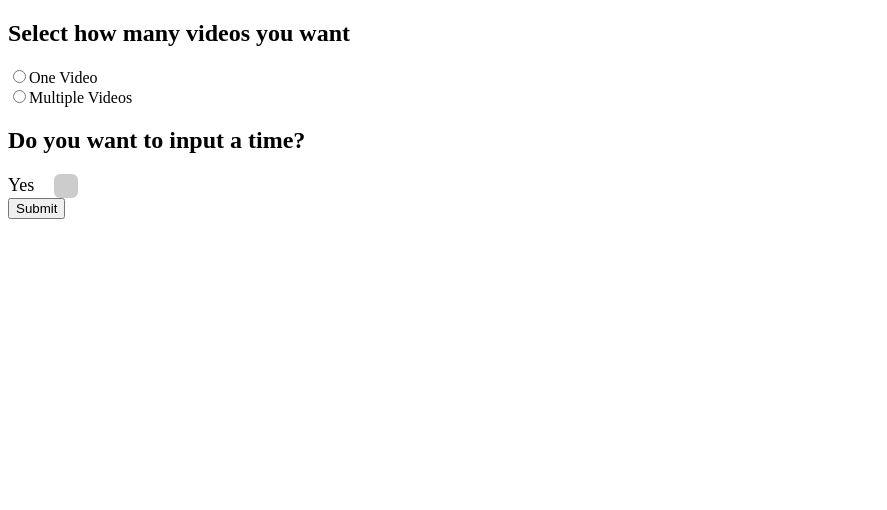
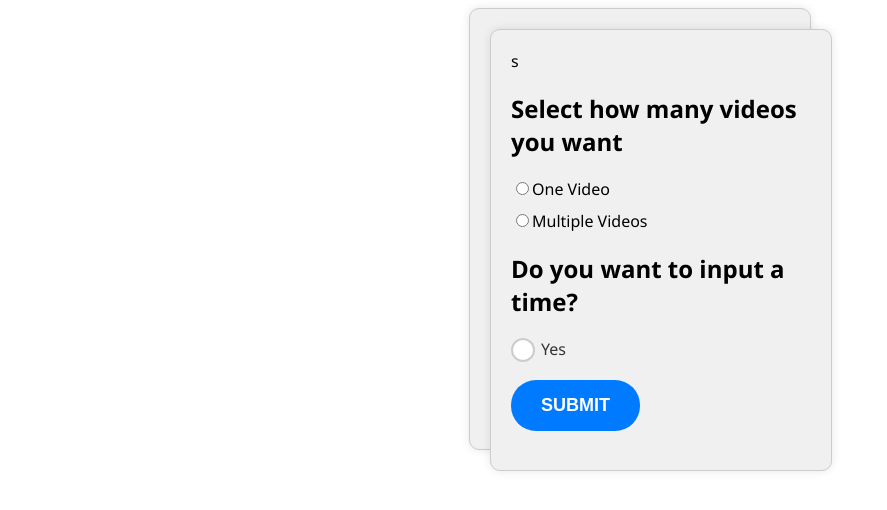
Before and after one commit to Rohannpatel04/Video-Learner-Extension-, a React (Create React App) app in the folder react-chrome-ext/: page / in a window 1280 px wide. Shown: the top 510 px of the page, without its empty margins (0-887 px from the left). Built offline with nearby package versions, Linux system fonts and the light colour scheme; the HTML template or start-up script is replaced by a standard one.

Commit message:
changed the framwork to use components

```diff
--- a/react-chrome-ext/src/App.css
+++ b/react-chrome-ext/src/App.css
@@ -1,59 +1,106 @@
-/* Checkbox */
-.checkbox {
-  display: flex;
-  align-items: center;
-  cursor: pointer;
-  font-size: 18px;
-  user-select: none;
+.App {
+  font-family: 'Segoe UI', Tahoma, Geneva, Verdana, sans-serif;
+  width: 300px;
+  height: 400px;
+  margin: 0 auto;
+  padding: 20px;
+  background-color: #f0f0f0; /* Light gray background */
+  border: 1px solid #ccc;
+  border-radius: 10px;
+  box-shadow: 0 0 10px rgba(0, 0, 0, 0.1);
 }
 
-/* Hide the browser's default checkbox */
+.container {
+  margin-bottom: 20px;
+}
+
+.radio-container {
+  margin-bottom: 10px;
+}
+
+.checkbox-container {
+  margin-bottom: 10px;
+}
+
+.time-container {
+  margin-top: 10px;
+}
+
+.checkbox {
+  display: inline-block;
+  position: relative;
+  padding-left: 30px;
+  cursor: pointer;
+  font-size: 16px;
+  user-select: none;
+  color: #333;
+}
+
 .checkbox input {
+  position: absolute;
   opacity: 0;
   cursor: pointer;
+  height: 0;
+  width: 0;
 }
 
-/* Custom checkbox */
 .checkmark {
-  position: relative;
-  display: inline-block;
-  width: 24px;
-  height: 24px;
-  background-color: #ccc;
-  border-radius: 6px;
-  margin-right: 12px;
+  position: absolute;
+  top: 0;
+  left: 0;
+  height: 20px;
+  width: 20px;
+  background-color: #fff; /* White background */
+  border-radius: 50%;
+  border: 2px solid #ccc;
+  transition: background-color 0.3s, border-color 0.3s;
 }
 
-/* When the checkbox is checked, add a blue background */
-.checkbox input:checked ~ .checkmark {
-  background-color: #2196f3;
+.checkbox:hover input ~ .checkmark {
+  background-color: #f0f0f0; /* Light gray background on hover */
+  border-color: #999;
 }
 
-/* Create the checkmark/indicator (hidden when not checked) */
+.checkbox input:checked ~ .checkmark {
+  background-color: #007bff; /* Blue background when checked */
+  border-color: #0056b3;
+}
+
 .checkmark:after {
   content: "";
   position: absolute;
-  left: 7px;
-  top: 3px;
-  width: 8px;
-  height: 14px;
-  border: solid white;
-  border-width: 0 3px 3px 0;
-  transform: rotate(45deg);
   display: none;
 }
 
-/* Show the checkmark when checked */
 .checkbox input:checked ~ .checkmark:after {
   display: block;
 }
 
-/* Checkbox label */
-.label {
-  flex: 1;
+.checkbox .checkmark:after {
+  content: "";
+  position: absolute;
+  left: 6px;
+  top: 3px;
+  width: 4px;
+  height: 8px;
+  border: solid white;
+  border-width: 0 2px 2px 0;
+  transform: rotate(45deg);
 }
 
-/* Time input */
-.time-input {
-  margin-top: 20px;
+.submit-button {
+  background-color: #007bff; /* Blue button background */
+  color: white;
+  border: none;
+  border-radius: 25px;
+  padding: 15px 30px;
+  cursor: pointer;
+  font-size: 18px;
+  font-weight: bold;
+  text-transform: uppercase;
+  transition: background-color 0.3s;
 }
+
+.submit-button:hover {
+  background-color: #0056b3; /* Darker blue on hover */
+}
--- a/react-chrome-ext/src/App.tsx
+++ b/react-chrome-ext/src/App.tsx
@@ -1,84 +1,14 @@
-/*global chrome*/
-import React, { useState } from "react";
-import './App.css';
+import React from "react";
+import HomePage from "./components/homepage";
+import YTPage from "./components/ytpage";
+import "./App.css";
 
 function App() {
-  // radio buttons for the amount of videos
-  const [selectedOption, setSelectedOption] = useState('');
-
-  // to store the URL
-  const [linkUrl, setLinkUrl] = useState('');
-
-  // the state of the checkbox for inputting time
-  const [wantToInputTime, setWantToInputTime] = useState(false);
-
-  // when the radio button selected changes
-  const handleOptionChange = (event: { target: { value: React.SetStateAction<string>; }; }) => {
-    setSelectedOption(event.target.value);
-
-  };
-
-  // when the box is checked
-  const handleCheckboxChange = (event: { target: { checked: any; }; }) => {
-    setWantToInputTime(event.target.checked);
-  };
-
-  // submit button
-  const handleSubmit = async () => {
-    // code to get current tab url
-
-  };
-
-  // what is displayed in the popup
   return (
     <div className="App">
-      <h2>Select how many videos you want</h2>
-      <div>
-        <label>
-          <input
-            type="radio"
-            value="1"
-            checked={selectedOption === '1'}
-            onChange={handleOptionChange}
-          />
-          One Video
-        </label>
-      </div>
-      <div>
-        <label>
-          <input
-            type="radio"
-            value="2"
-            checked={selectedOption === '2'}
-            onChange={handleOptionChange}
-          />
-          Multiple Videos
-        </label>
-      </div>
-      <div>
-        {selectedOption && <p>Selected Option: {selectedOption}</p>}
-      </div>
-      <h2>Do you want to input a time?</h2>
-        <label className="checkbox"> Yes
-          <input
-            type="checkbox"
-            checked= {wantToInputTime}
-            onChange = {handleCheckboxChange}
-            />
-          <span className="checkmark"></span>
-        </label>
-        {wantToInputTime && (
-          <div>
-            {/* put in a slider here*/}
-            <input type="time"/>
-          </div>
-        )}
-      <div>
-        <button onClick={handleSubmit}>Submit</button>
-      </div>
+      <HomePage/>
     </div>
   );
-
 }
 
 export default App;
--- /dev/null
+++ b/react-chrome-ext/src/components/homepage.tsx
@@ -0,0 +1,90 @@
+/*global chrome*/
+import React, { useState } from "react";
+import '../css/homepage.css';
+
+function homepage() {
+  // radio buttons for the amount of videos
+  const [selectedOption, setSelectedOption] = useState('');
+
+  // to store the URL
+  const [linkUrl, setLinkUrl] = useState('');
+
+  // the state of the checkbox for inputting time
+  const [wantToInputTime, setWantToInputTime] = useState(false);
+
+  // when the radio button selected changes
+  const handleOptionChange = (event: { target: { value: React.SetStateAction<string>; }; }) => {
+    setSelectedOption(event.target.value);
+
+  };
+
+  // when the box is checked
+  const handleCheckboxChange = (event: { target: { checked: any; }; }) => {
+    setWantToInputTime(event.target.checked);
+  };
+
+  // submit button
+  const handleSubmit = async () => {
+    // code to get current tab url
+
+  };
+
+  // JSX for displaying in the popup
+  return (
+    <div className="App">s
+      <div className="container">
+        <h2>Select how many videos you want</h2>
+        <div className="radio-container">
+          <label>
+            <input
+              type="radio"
+              value="1"
+              checked={selectedOption === '1'}
+              onChange={handleOptionChange}
+            />
+            One Video
+          </label>
+        </div>
+        <div className="radio-container">
+          <label>
+            <input
+              type="radio"
+              value="2"
+              checked={selectedOption === '2'}
+              onChange={handleOptionChange}
+            />
+            Multiple Videos
+          </label>
+        </div>
+        <div className="selected-option">
+          {selectedOption && <p>Selected Option: {selectedOption}</p>}
+        </div>
+      </div>
+      <div className="container">
+        <h2>Do you want to input a time?</h2>
+        <div className="checkbox-container">
+          <label className="checkbox">
+            Yes
+            <input
+              type="checkbox"
+              checked={wantToInputTime}
+              onChange={handleCheckboxChange}
+            />
+            <span className="checkmark"></span>
+          </label>
+        </div>
+        {wantToInputTime && (
+          <div className="time-container">
+            <input type="time" />
+          </div>
+        )}
+      </div>
+      <div className="container">
+        <button className="submit-button" onClick={handleSubmit}>Submit</button>
+      </div>
+    </div>
+  );
+}
+
+
+export default homepage;
--- /dev/null
+++ b/react-chrome-ext/src/components/ytpage.tsx
@@ -0,0 +1,15 @@
+/*global chrome*/
+import React, { useState } from "react";
+import '../css/ytpage.css';
+
+function ytpage() {
+  // JSX for displaying in the popup
+  return (
+    <div className="App">
+      Youtube links go here
+    </div>
+  );
+}
+
+
+export default ytpage;
--- /dev/null
+++ b/react-chrome-ext/src/css/homepage.css
@@ -0,0 +1,106 @@
+.App {
+    font-family: 'Segoe UI', Tahoma, Geneva, Verdana, sans-serif;
+    width: 300px;
+    height: 400px;
+    margin: 0 auto;
+    padding: 20px;
+    background-color: #f0f0f0; /* Light gray background */
+    border: 1px solid #ccc;
+    border-radius: 10px;
+    box-shadow: 0 0 10px rgba(0, 0, 0, 0.1);
+  }
+
+  .container {
+    margin-bottom: 20px;
+  }
+
+  .radio-container {
+    margin-bottom: 10px;
+  }
+
+  .checkbox-container {
+    margin-bottom: 10px;
+  }
+
+  .time-container {
+    margin-top: 10px;
+  }
+
+  .checkbox {
+    display: inline-block;
+    position: relative;
+    padding-left: 30px;
+    cursor: pointer;
+    font-size: 16px;
+    user-select: none;
+    color: #333;
+  }
+
+  .checkbox input {
+    position: absolute;
+    opacity: 0;
+    cursor: pointer;
+    height: 0;
+    width: 0;
+  }
+
+  .checkmark {
+    position: absolute;
+    top: 0;
+    left: 0;
+    height: 20px;
+    width: 20px;
+    background-color: #fff; /* White background */
+    border-radius: 50%;
+    border: 2px solid #ccc;
+    transition: background-color 0.3s, border-color 0.3s;
+  }
+
+  .checkbox:hover input ~ .checkmark {
+    background-color: #f0f0f0; /* Light gray background on hover */
+    border-color: #999;
+  }
+
+  .checkbox input:checked ~ .checkmark {
+    background-color: #007bff; /* Blue background when checked */
+    border-color: #0056b3;
+  }
+
+  .checkmark:after {
+    content: "";
+    position: absolute;
+    display: none;
+  }
+
+  .checkbox input:checked ~ .checkmark:after {
+    display: block;
+  }
+
+  .checkbox .checkmark:after {
+    content: "";
+    position: absolute;
+    left: 6px;
+    top: 3px;
+    width: 4px;
+    height: 8px;
+    border: solid white;
+    border-width: 0 2px 2px 0;
+    transform: rotate(45deg);
+  }
+
+  .submit-button {
+    background-color: #007bff; /* Blue button background */
+    color: white;
+    border: none;
+    border-radius: 25px;
+    padding: 15px 30px;
+    cursor: pointer;
+    font-size: 18px;
+    font-weight: bold;
+    text-transform: uppercase;
+    transition: background-color 0.3s;
+  }
+
+  .submit-button:hover {
+    background-color: #0056b3; /* Darker blue on hover */
+  }
```
Also changed, not shown: react-chrome-ext/src/css/ytpage.css (added), 1 other file (tests, documents, lock files or other folders).
